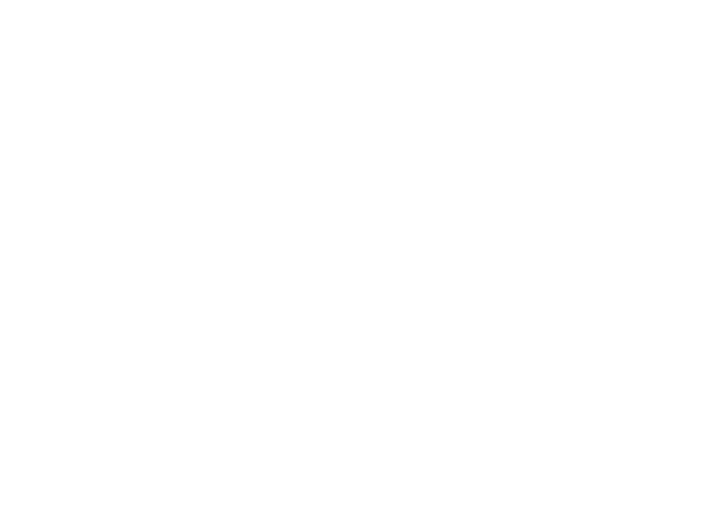
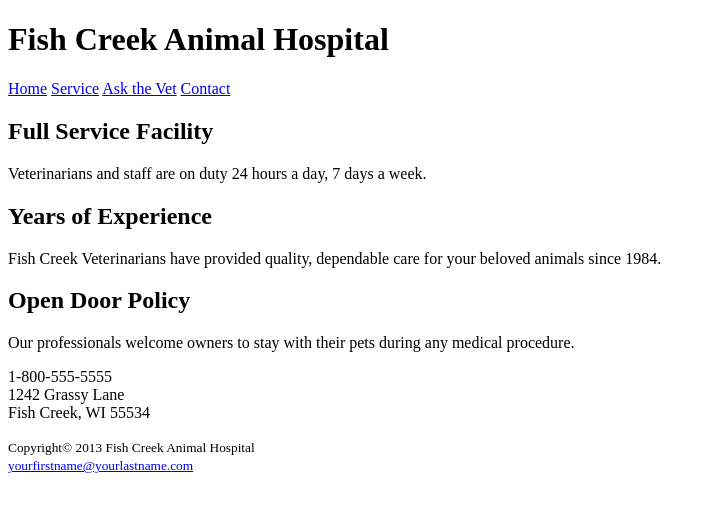
Before and after one commit to marcdub11/FishCreek, a plain HTML site: page index.html in a window 1280 px wide. Shown: the whole page, without its empty margins (0-712 px from the left). Drawn offline with Linux system fonts and the light colour scheme.

Commit message:
Update index.html

```diff
--- a/index.html
+++ b/index.html
@@ -1,7 +1,22 @@
 <!DOCTYPE html>
 <html lang=en>
     <head>
-        <title></title>
+        <title>Free Creek Animal Hospital</title>
     </head>
     <body>
+        <h1>Fish Creek Animal Hospital</h1>
+        <p><a href=Home.html>Home</a>
+            <a href=Services.html>Service</a>
+            <a href=ask%20the%20vet.html>Ask the Vet</a>
+            <a href=contact.html>Contact</a>
+         </p>
+        <h2>Full Service Facility</h2>
+            <p>Veterinarians and staff are on duty 24 hours a day, 7 days a week.</p>
+        <h2>Years of Experience</h2>
+            <p>Fish Creek Veterinarians have provided quality, dependable care for your beloved animals since 1984.</p>
+        <h2>Open Door Policy</h2>
+        <p>Our professionals welcome owners to stay with their pets during any medical procedure.</p>
+        <p>1-800-555-5555<br>1242 Grassy Lane<br>Fish Creek, WI 55534</p>
+        <small>Copyright&copy; 2013 Fish Creek Animal Hospital</small><br>
+        <small><a href="mailto:yourfirstname@yourlastname.com">yourfirstname@yourlastname.com</a></small>
     </body>
```
